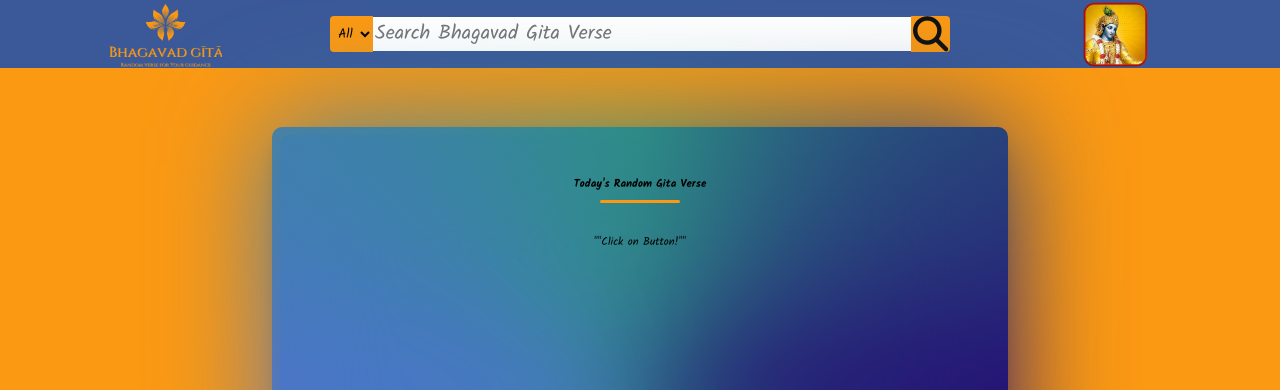
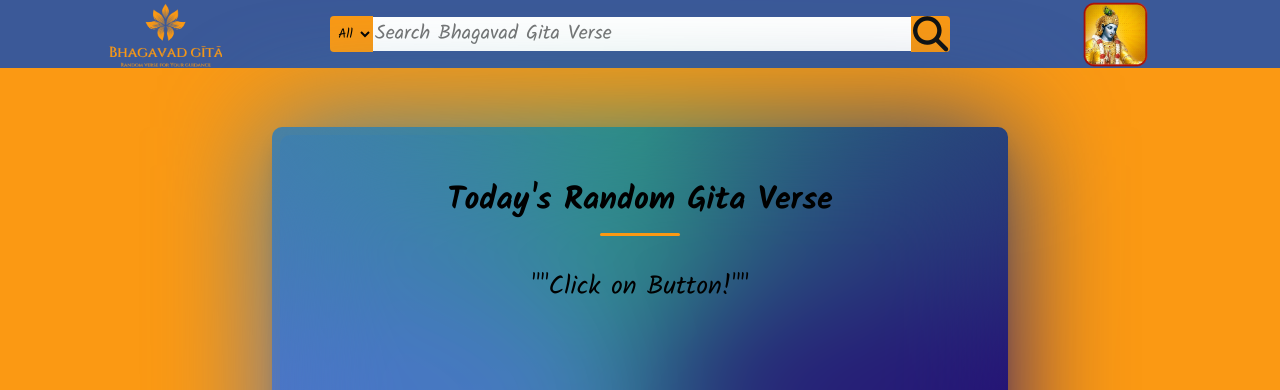
Before and after one commit to manish-max07/Random-Gita-Verse-Generator, a plain HTML site: page home1.html in a window 1280 px wide. Shown: the top 390 px of the page. Drawn offline with Linux system fonts and the light colour scheme; no server answers.

Commit message:
Update style.css

```diff
--- a/style.css
+++ b/style.css
@@ -122,7 +122,7 @@ span{
 
 }
 .box-content h2{
-    font-size: 11px;
+    font-size: 32px;
     margin-bottom: 40px;
     position:relative;
 }
@@ -138,7 +138,7 @@ span{
     transform: translateX(-50%);
 }
 .box-content p{
-    font-size: 11px;
+    font-size: 26px;
     min-height: 110px;
 }
 .box-content p::before, .box-content p::after{
```
